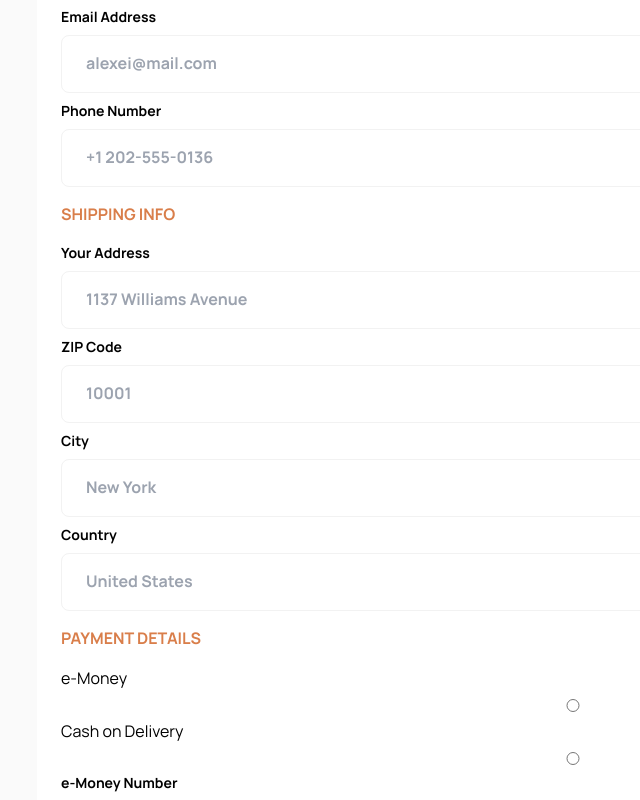
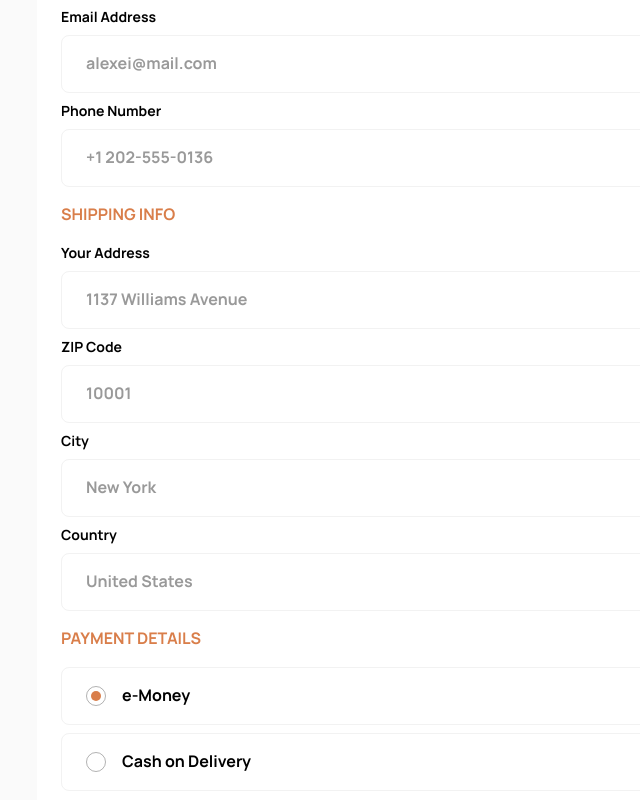
Before and after one commit to ccccchriz/audiophile-ecommerce-website, a React (Vite) app: page /checkout in a window 1280 px wide. Shown: the part 340-1140 px from the top of the page, without its empty margins (67-707 px from the left). Built offline with nearby package versions, Linux system fonts and the light colour scheme.

Commit message:
input styling

```diff
--- a/src/index.css
+++ b/src/index.css
@@ -28,6 +28,6 @@
     @apply font-bold text-sm;
   }
   .input-primary {
-    @apply border-gray border rounded-lg py-4 px-6 font-bold text-black placeholder:text-opacity-40;
+    @apply border-gray border rounded-lg py-4 px-6 font-bold text-black placeholder:text-opacity-40 placeholder:text-black;
   }
 }
--- a/src/pages/Checkout.tsx
+++ b/src/pages/Checkout.tsx
@@ -64,10 +64,33 @@ export default function Checkout() {
           </div>
           <h3 className="text-brown font-bold uppercase">Payment details</h3>
           <div className="grid gap-2">
-            <label htmlFor="">e-Money</label>
-            <input type="radio" />
-            <label htmlFor="">Cash on Delivery</label>
-            <input type="radio" />
+            <label
+              htmlFor="emoney"
+              className="border-gray border rounded-lg py-4 px-6 font-bold flex gap-4 items-center"
+            >
+              <input
+                type="radio"
+                id="emoney"
+                name="payment"
+                defaultChecked
+                className="flex appearance-none size-5 border border-black border-opacity-30 rounded-full checked:before:bg-brown before:w-full before:rounded-full p-1"
+              />
+              e-Money
+            </label>
+
+            <label
+              htmlFor="cash"
+              className="border-gray border rounded-lg py-4 px-6 font-bold flex gap-4 items-center"
+            >
+              <input
+                type="radio"
+                id="cash"
+                name="payment"
+                className="flex appearance-none size-5 border border-black border-opacity-30 rounded-full checked:before:bg-brown before:w-full before:rounded-full p-1"
+              />
+              Cash on Delivery
+            </label>
+
             <label htmlFor="" className="label-primary">
               e-Money Number
             </label>
```
